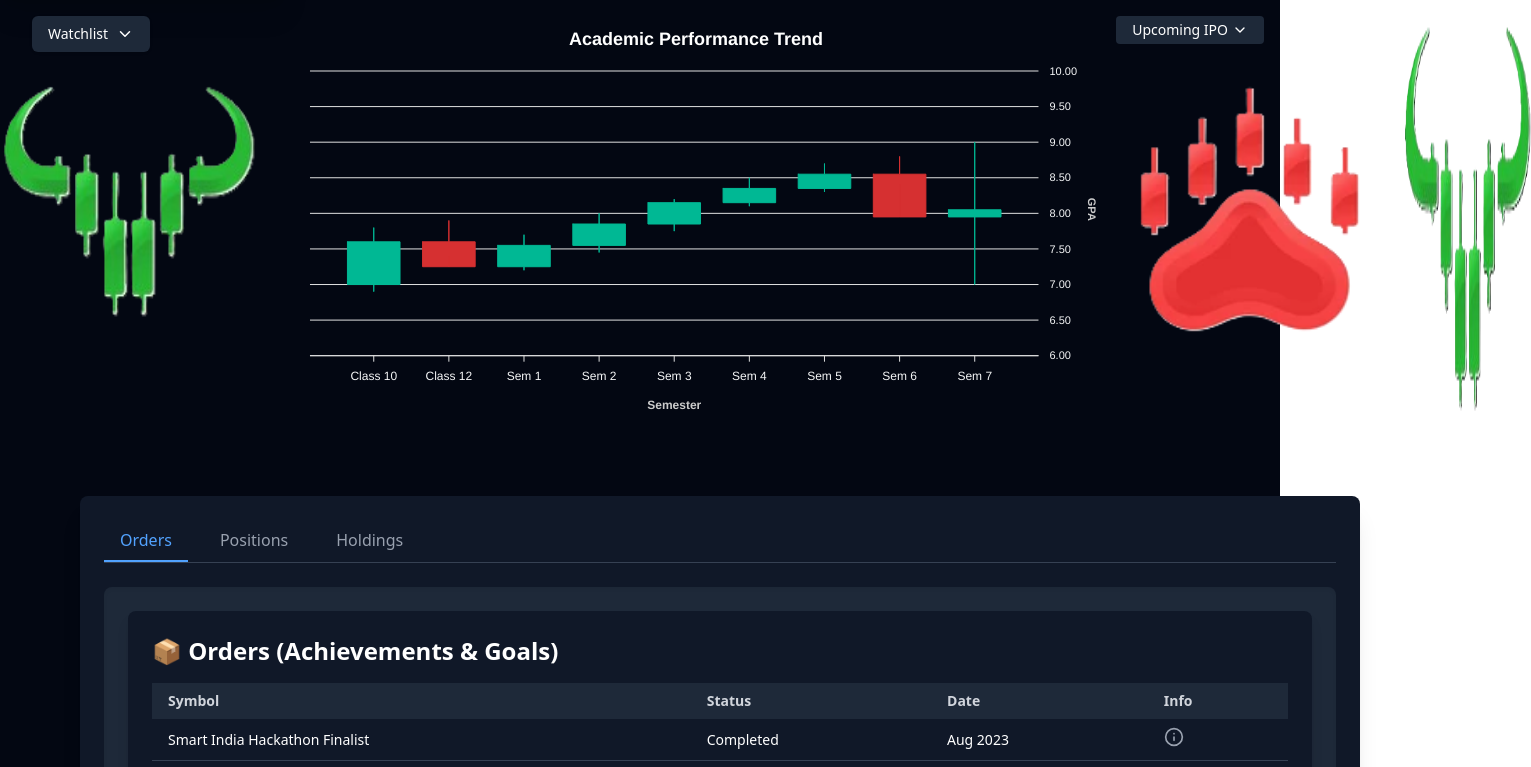
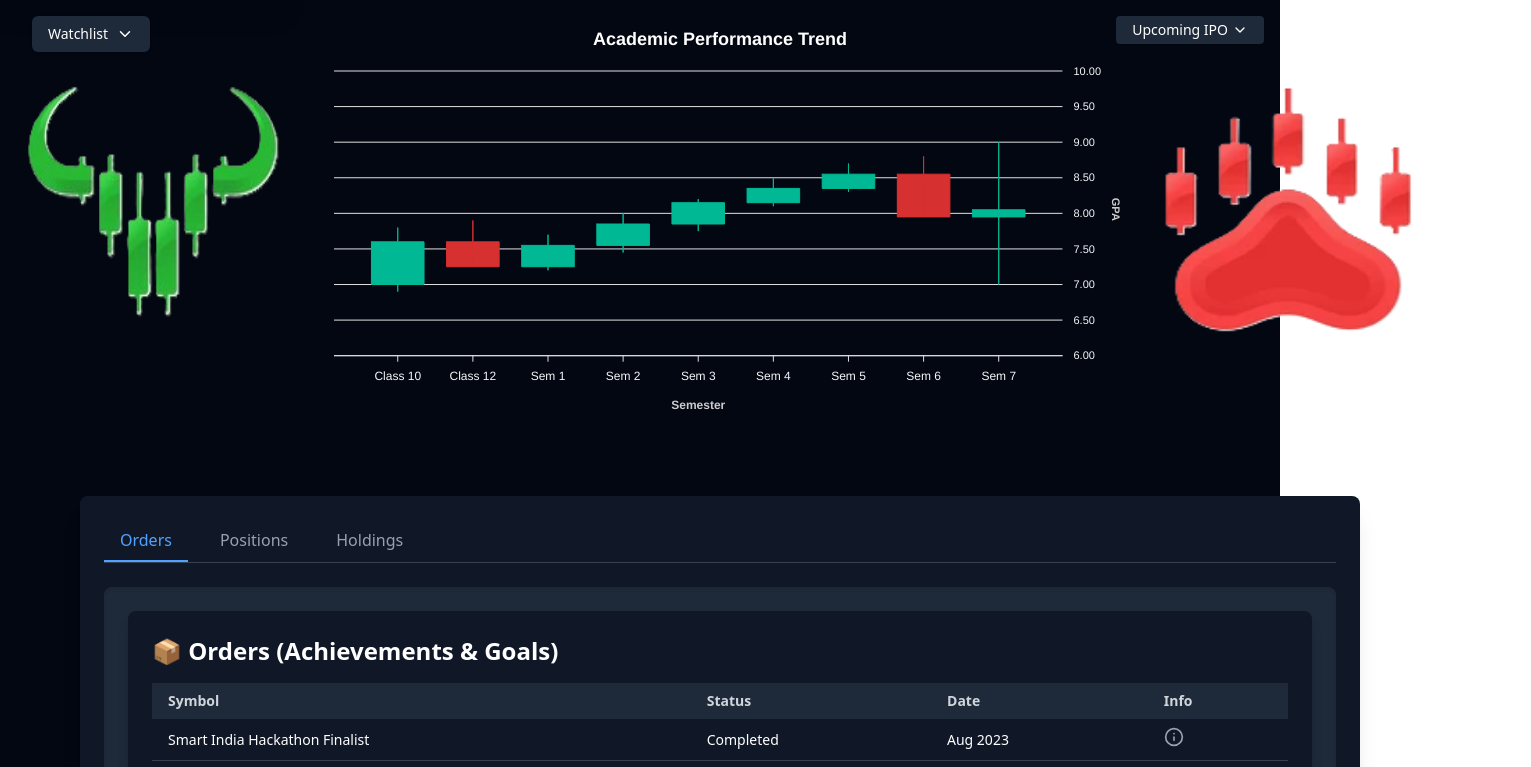
Before and after one commit to Ayush-Sharma-2023/Fintech-Portfolio, a Next.js app: page / in a window 1280 px wide. Shown: the top 767 px of the page, 1531 px wide, since content can reach past the window. Built offline with nearby package versions, Linux system fonts and the light colour scheme.

Commit message:
fixing images issue

```diff
--- a/app/page.jsx
+++ b/app/page.jsx
@@ -7,6 +7,7 @@ import IPOCard from "./Components/IPO";
 import OHLC from "./Components/leftSidebar";
 import NiftyValueCard from "./Components/NiftyData";
 import Bull from "../public/images/bull.png"
+import Bear from "../public/images/bear.png"
 
 export default function Page() {
   return (
@@ -17,11 +18,12 @@ export default function Page() {
       <main className=" grid py-4">
         <div className="flex gap-10 mx-auto ">
           {/* <OHLC /> */}
-          <img src="/images/bull.png" alt="Bull" className="w-64 h-60 mt-16" />
+          {/* <img src="/images/bull.png" alt="Bull" className="w-64 h-60 mt-16" /> */}
+          <img src={Bull.src} alt="Bull" className="w-64 h-60 mt-16" />
 
           <Charts />
-          <img src="/images/bear.png" alt="Bear" className="w-64 h-64 mt-16" />
-          <img src={Bull.src} alt="Bull" className="w-32 h-auto" />
+          {/* <img src="/images/bear.png" alt="Bear" className="w-64 h-64 mt-16" /> */}
+          <img src={Bear.src} alt="Bear" className="w-64 h-64 mt-16" />
 
           <IPOCard />
         </div>
```
